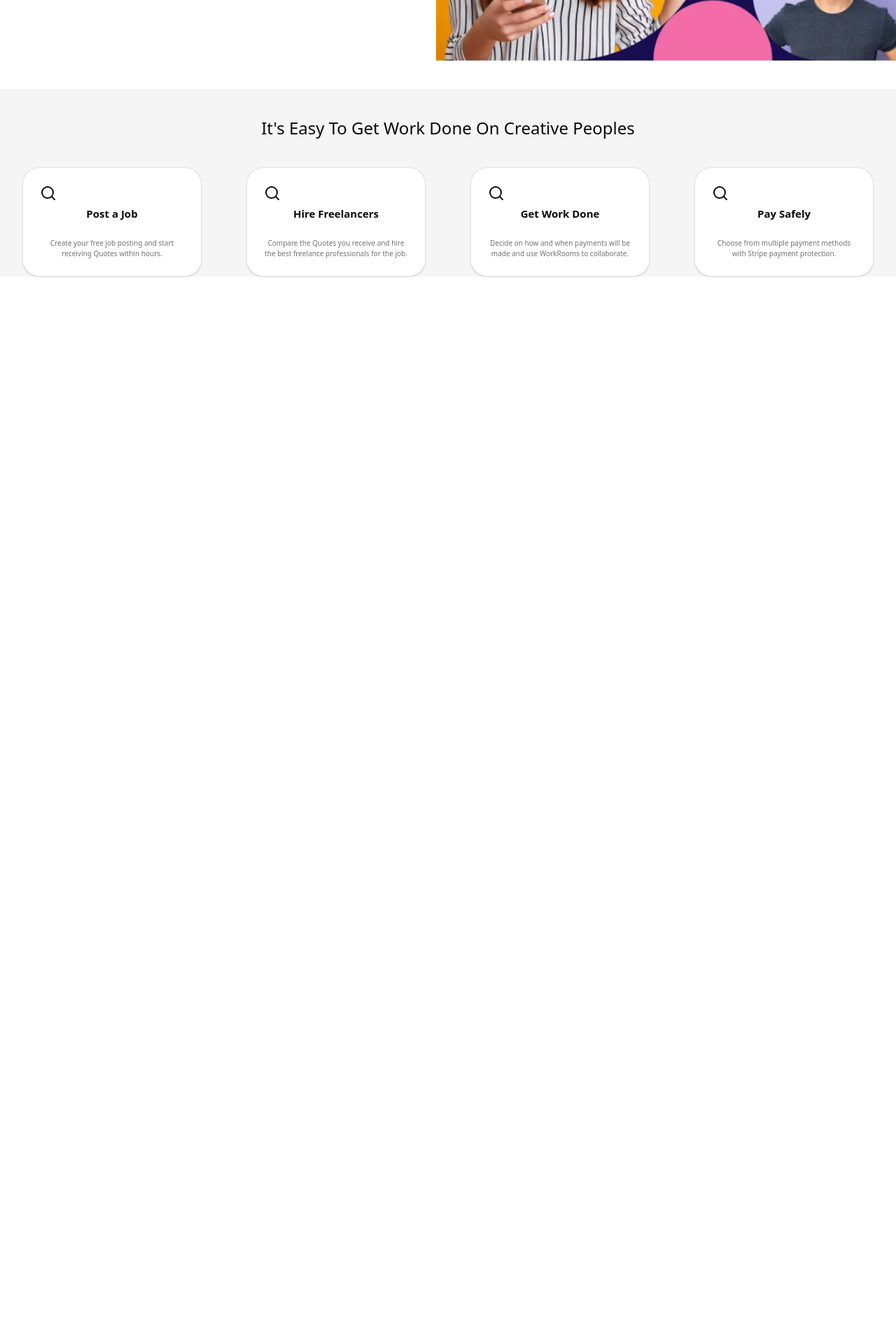
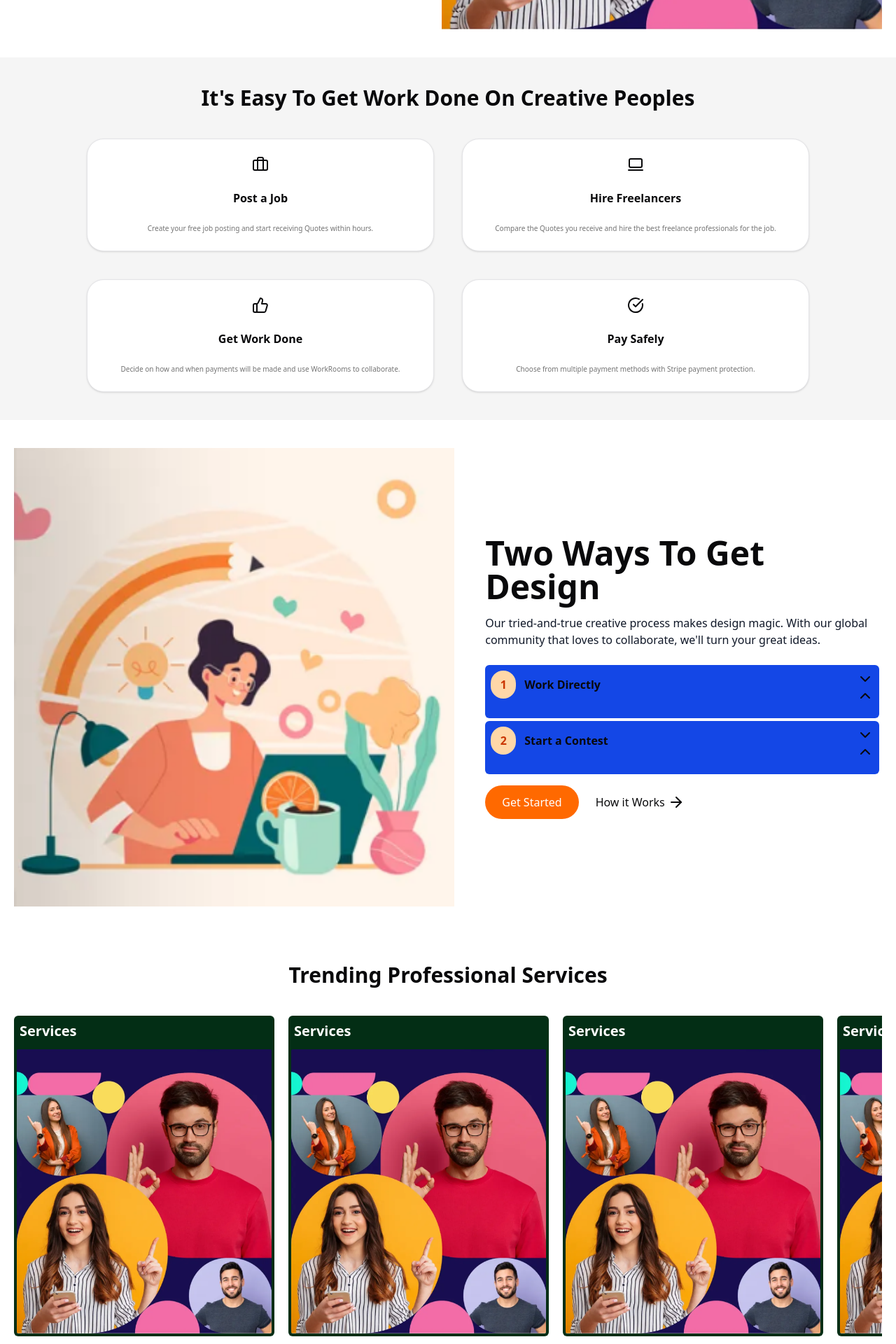
Before and after one commit to saritbose/Craftsy, a React (Vite) app in the folder Frontend/: page / in a window 1280 px wide. Shown: the part 700-2620 px from the top of the page at 70% size. Before the commit the page ends 1135 px from the top, so only its background shows below. Built offline with nearby package versions, Linux system fonts and the light colour scheme.

Commit message:
adding new designs and redesigning old designs

```diff
--- a/Frontend/package.json
+++ b/Frontend/package.json
@@ -13,16 +13,19 @@
     "@radix-ui/react-slot": "^1.2.0",
     "@radix-ui/react-tabs": "^1.1.9",
     "@tailwindcss/vite": "^4.1.4",
+    "autoprefixer": "^10.4.21",
     "axios": "^1.9.0",
     "class-variance-authority": "^0.7.1",
     "clsx": "^2.1.1",
     "lucide-react": "^0.503.0",
+    "postcss": "^8.5.3",
     "react": "^19.0.0",
     "react-dom": "^19.0.0",
     "react-router-dom": "^7.5.3",
     "react-toastify": "^11.0.5",
     "tailwind-merge": "^3.2.0",
-    "tailwindcss": "^4.1.4"
+    "tailwind-scrollbar-hide": "^2.0.0",
+    "tailwindcss": "^4.1.5"
   },
   "devDependencies": {
     "@eslint/js": "^9.22.0",
--- a/Frontend/src/Component/Cards.jsx
+++ b/Frontend/src/Component/Cards.jsx
@@ -1,14 +1,12 @@
-import { Card, CardContent, CardHeader, CardTitle } from "@/components/ui/card";
+import { Card, CardContent } from "@/components/ui/card";
 import React from "react";
 
 const Cards = ({ title, content, icon: Icon }) => {
   return (
-    <Card className="w-[20%] min-h-[5%] rounded-3xl text-center justify-around hover:bg-orange-500 hover:text-white">
-      <CardHeader>
-        {<Icon />}
-        <CardTitle className="font-bold text-[15px]">{title}</CardTitle>
-      </CardHeader>
-      <CardContent className="text-[10px] text-neutral-500">
+    <Card className="w-[40%] h-[10%] rounded-3xl text-center items-center justify-center hover:bg-orange-500 hover:text-white group">
+      <CardContent>{<Icon className="" />}</CardContent>
+      <CardContent className="font-bold text-1vh">{title}</CardContent>
+      <CardContent className="text-[10px] text-neutral-500 group-hover:text-white">
         {content}
       </CardContent>
     </Card>
--- a/Frontend/src/pages/Home.jsx
+++ b/Frontend/src/pages/Home.jsx
@@ -1,13 +1,25 @@
 import Cards from "@/Component/Cards";
 import { Card, CardContent, CardHeader, CardTitle } from "@/components/ui/card";
-import { AlignJustify, Box, Search } from "lucide-react";
+import {
+  AlignJustify,
+  ArrowRight,
+  Box,
+  Briefcase,
+  CheckCircle,
+  ChevronDown,
+  ChevronUp,
+  CreditCard,
+  Laptop2,
+  Search,
+  ThumbsUp,
+} from "lucide-react";
 import React from "react";
 
 const Home = () => {
   return (
     <div className="overflow-hidden">
       {/* Header */}
-      <div className="flex justify-between sm:justify-around m-2">
+      <div className="flex justify-between m-2">
         <div className="flex gap-1 ">
           <Box />
           <div className="hidden sm:block">Craftsy</div>
@@ -48,44 +60,197 @@ const Home = () => {
           </div>
         </div>
         <div className="w-full sm:w-[55%] sm:h-2/4">
-          <img src="/Picccky.png" className="w-full h-full mx-3" />
+          <img src="/Picccky.png" className="w-full h-full px-5" />
         </div>
       </div>
 
       {/* Advantages */}
-      <div className="bg-neutral-100 my-10">
-        <div className="text-center text-2xl py-10">
+      <div className="bg-neutral-100 my-10 pb-10">
+        <div className="text-center text-3xl py-10 font-semibold">
           It's Easy To Get Work Done On Creative Peoples
         </div>
-        <div className="flex flex-col sm:flex-row justify-around">
+        <div className="flex flex-1/2 flex-col md:flex-row mx-5 md:flex-wrap items-center justify-center  gap-10">
           <Cards
             title={"Post a Job"}
             content={
               "Create your free job posting and start receiving Quotes within hours."
             }
-            icon={Search}
+            icon={Briefcase}
           />
           <Cards
             title={"Hire Freelancers"}
             content={
               "Compare the Quotes you receive and hire the best freelance professionals for the job."
             }
-            icon={Search}
+            icon={Laptop2}
           />
           <Cards
             title={"Get Work Done"}
             content={
               "Decide on how and when payments will be made and use WorkRooms to collaborate."
             }
-            icon={Search}
+            icon={ThumbsUp}
           />
           <Cards
             title={"Pay Safely"}
             content={
               "Choose from multiple payment methods with Stripe payment protection."
             }
-            icon={Search}
+            icon={CheckCircle}
           />
+        </div>
+      </div>
+
+      {/* Call to action */}
+      <div className="flex flex-col sm:flex-row">
+        <div className="w-full sm:w-[55%] sm:h-2/4">
+          <img src="/Picccky2.png" className="w-full h-full px-5" />
+        </div>
+        <div className=" w-full sm:w-1/2 px-6 py-10 flex flex-col justify-center">
+          <h1 className="text-3xl sm:text-5xl font-semibold mb-4">
+            Two Ways To Get Design
+          </h1>
+          <p className="text-gray-900 mb-6">
+            Our tried-and-true creative process makes design magic. With our
+            global community that loves to collaborate, we'll turn your great
+            ideas.
+          </p>
+          <div className="flex flex-col gap-3">
+            <div>
+              <div className="flex justify-between bg-blue-700 rounded-md p-2 mb-1">
+                <div className="flex items-center pb-5 ">
+                  <div className="rounded-full w-9 h-10 p-2 font-bold text-center bg-orange-200 text-orange-700">
+                    1
+                  </div>
+                  <div className="ml-3 font-bold">Work Directly</div>
+                </div>
+                <div className="">
+                  <ChevronDown />
+                  <ChevronUp />
+                </div>
+              </div>
+              <div className="flex justify-between bg-blue-700 rounded-md p-2 mb-1">
+                <div className="flex items-center pb-5">
+                  <div className="rounded-full w-9 h-10 p-2 font-bold text-center bg-orange-200 text-orange-700">
+                    2
+                  </div>
+                  <div className="ml-3 font-bold">Start a Contest</div>
+                </div>
+                <div>
+                  <ChevronDown />
+                  <ChevronUp />
+                </div>
+              </div>
+            </div>
+            <div className="flex">
+              <button className="bg-orange-500 text-white px-6 py-3 rounded-4xl">
+                Get Started
+              </button>
+              <div className=" flex gap-1 px-6 py-3 hover:underline">
+                How it Works
+                <ArrowRight />
+              </div>
+            </div>
+          </div>
+        </div>
+      </div>
+
+      {/* Services */}
+      <div className="my-10 pb-10">
+        <div className="text-center text-3xl py-10 font-semibold">
+          Trending Professional Services
+        </div>
+        <div className="flex justify-evenly overflow-x-scroll scrollbar-hide gap-5 mx-5">
+          <div className=" flex flex-col bg-green-950 rounded-md min-w-[30%] h-full">
+            <div className="text-white m-2 font-bold text-xl">Services</div>
+            <div>
+              <img src="/Picccky.png" className="rounded-md p-1" />
+            </div>
+          </div>
+          <div className=" flex flex-col bg-green-950 rounded-md min-w-[30%] h-full">
+            <div className="text-white m-2 font-bold text-xl">Services</div>
+            <div>
+              <img src="/Picccky.png" className="rounded-md p-1" />
+            </div>
+          </div>
+          <div className=" flex flex-col bg-green-950 rounded-md min-w-[30%] h-full">
+            <div className="text-white m-2 font-bold text-xl">Services</div>
+            <div>
+              <img src="/Picccky.png" className="rounded-md p-1" />
+            </div>
+          </div>
+          <div className=" flex flex-col bg-green-950 rounded-md min-w-[30%] h-full">
+            <div className="text-white m-2 font-bold text-xl">Services</div>
+            <div>
+              <img src="/Picccky.png" className="rounded-md p-1" />
+            </div>
+          </div>
+          <div className=" flex flex-col bg-green-950 rounded-md min-w-[30%] h-full">
+            <div className="text-white m-2 font-bold text-xl">Services</div>
+            <div>
+              <img src="/Picccky.png" className="rounded-md p-1" />
+            </div>
+          </div>
+          <div className=" flex flex-col bg-green-950 rounded-md min-w-[30%] h-full">
+            <div className="text-white m-2 font-bold text-xl">Services</div>
+            <div>
+              <img src="/Picccky.png" className="rounded-md p-1" />
+            </div>
+          </div>
+          <div className=" flex flex-col bg-green-950 rounded-md min-w-[30%] h-full">
+            <div className="text-white m-2 font-bold text-xl">Services</div>
+            <div>
+              <img src="/Picccky.png" className="rounded-md p-1" />
+            </div>
+          </div>
+          <div className=" flex flex-col bg-green-950 rounded-md min-w-[30%] h-full">
+            <div className="text-white m-2 font-bold text-xl">Services</div>
+            <div>
+              <img src="/Picccky.png" className="rounded-md p-1" />
+            </div>
+          </div>
+          <div className=" flex flex-col bg-green-950 rounded-md min-w-[30%] h-full">
+            <div className="text-white m-2 font-bold text-xl">Services</div>
+            <div>
+              <img src="/Picccky.png" className="rounded-md p-1" />
+            </div>
+          </div>
+          <div className=" flex flex-col bg-green-950 rounded-md min-w-[30%] h-full">
+            <div className="text-white m-2 font-bold text-xl">Services</div>
+            <div>
+              <img src="/Picccky.png" className="rounded-md p-1" />
+            </div>
+          </div>
+          <div className=" flex flex-col bg-green-950 rounded-md min-w-[30%] h-full">
+            <div className="text-white m-2 font-bold text-xl">Services</div>
+            <div>
+              <img src="/Picccky.png" className="rounded-md p-1" />
+            </div>
+          </div>
+          <div className=" flex flex-col bg-green-950 rounded-md min-w-[30%] h-full">
+            <div className="text-white m-2 font-bold text-xl">Services</div>
+            <div>
+              <img src="/Picccky.png" className="rounded-md p-1" />
+            </div>
+          </div>
+          <div className=" flex flex-col bg-green-950 rounded-md min-w-[30%] h-full">
+            <div className="text-white m-2 font-bold text-xl">Services</div>
+            <div>
+              <img src="/Picccky.png" className="rounded-md p-1" />
+            </div>
+          </div>
+          <div className=" flex flex-col bg-green-950 rounded-md min-w-[30%] h-full">
+            <div className="text-white m-2 font-bold text-xl">Services</div>
+            <div>
+              <img src="/Picccky.png" className="rounded-md p-1" />
+            </div>
+          </div>
+          <div className=" flex flex-col bg-green-950 rounded-md min-w-[30%] h-full">
+            <div className="text-white m-2 font-bold text-xl">Services</div>
+            <div>
+              <img src="/Picccky.png" className="rounded-md p-1" />
+            </div>
+          </div>
         </div>
       </div>
     </div>
```
Also changed, not shown: Frontend/public/Picccky2.png (added), 1 other file (tests, documents, lock files or other folders).
